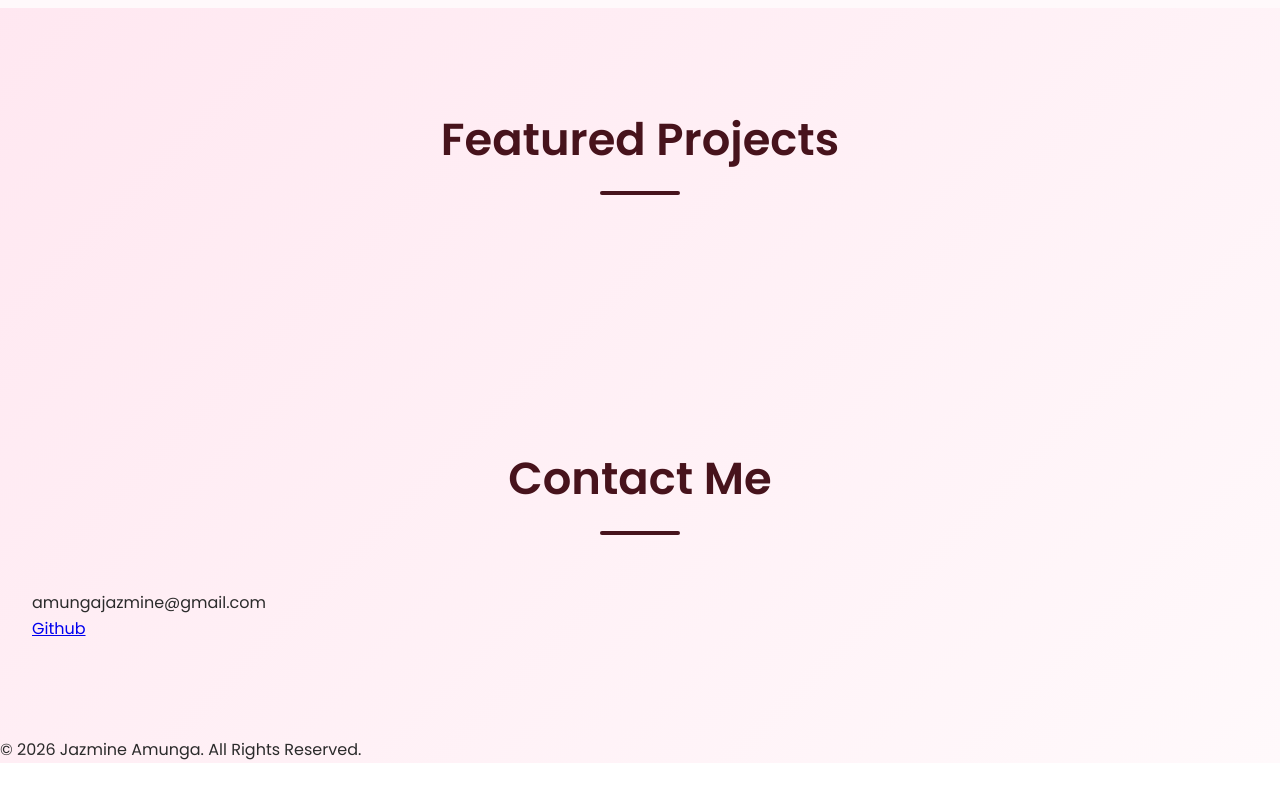
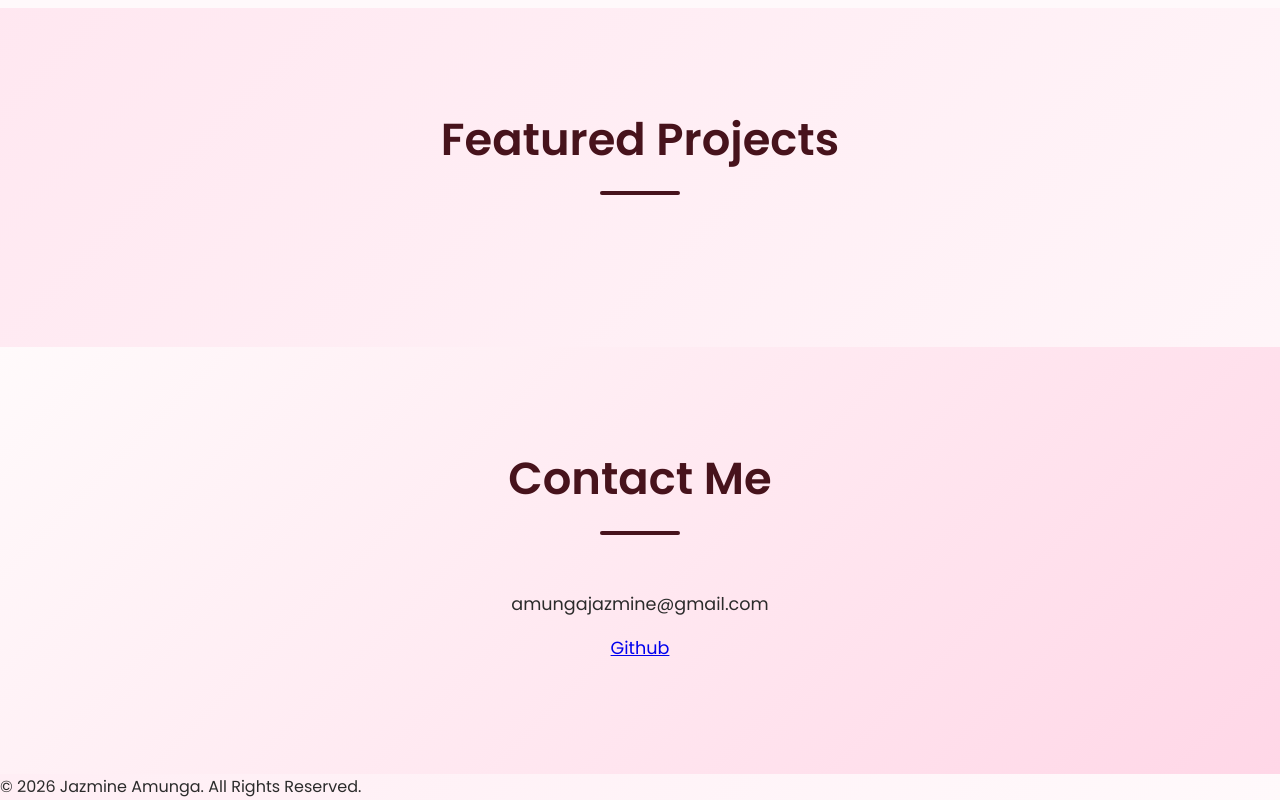
Before and after one commit to im-jaz/Portfolio, a plain HTML site: page index.html in a window 1280 px wide. Shown: the part 1913-2713 px from the top of the page. Before the commit the page ends 2676 px from the top, so only its background shows below. Drawn offline with Linux system fonts and the light colour scheme.

Commit message:
styled contact section

```diff
--- a/style.css
+++ b/style.css
@@ -241,3 +241,20 @@ section {
     font-size: 0.9rem;
     font-weight: 600;
 }
+
+/* Contact */
+
+#contact {
+    background: linear-gradient(135deg, #fffafb, #ffd7e7);
+    text-align: center;
+}
+
+.contact-content {
+    max-width: 700px;
+    margin: auto;
+}
+
+.contact-content p {
+    margin-bottom: 1rem;
+    font-size: 1.1rem;
+}
```
